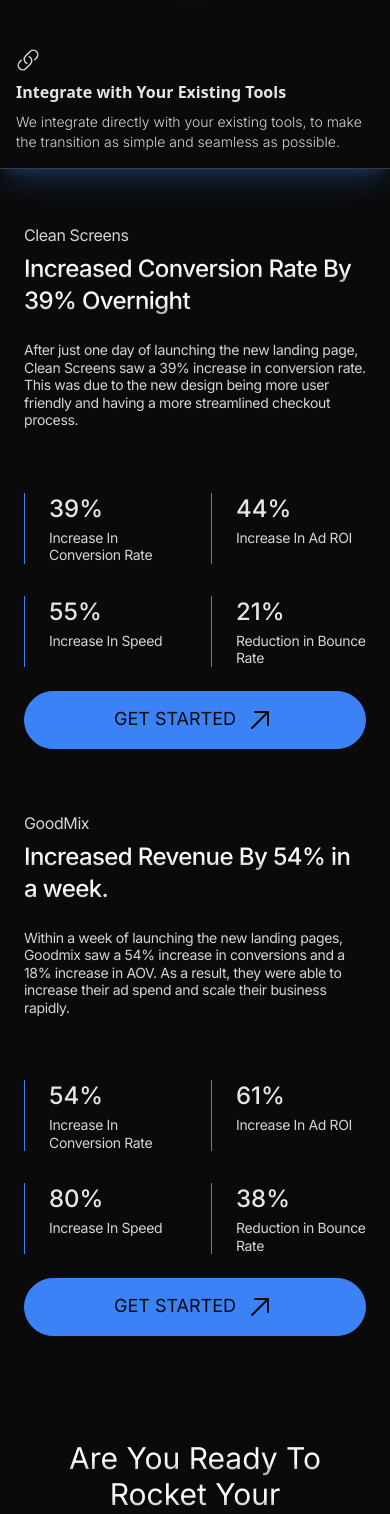
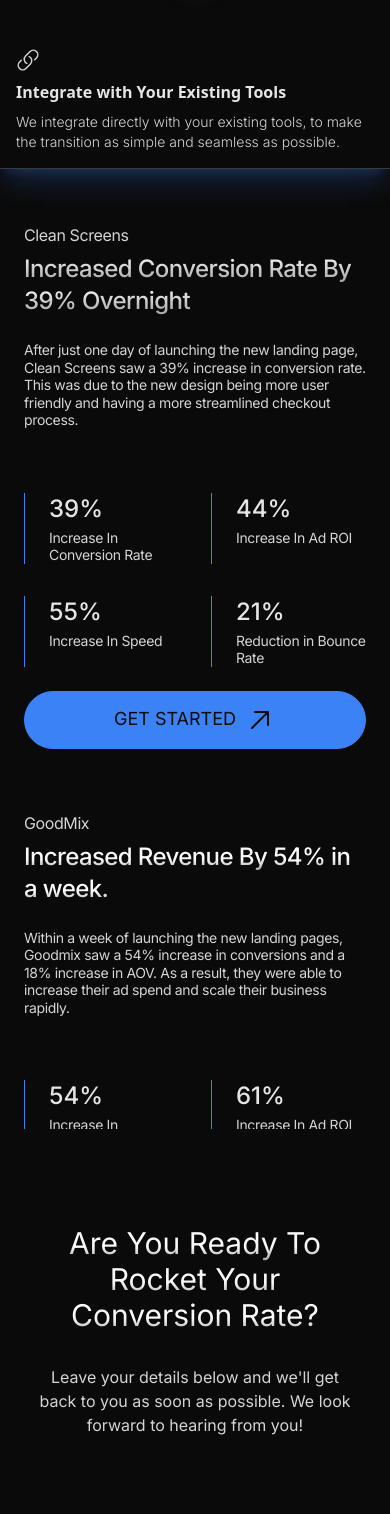
Before and after one commit to duropiri/Relay, a Next.js app in the folder relay-headless/: page / in a window 390 px wide. Shown: the part 5482-6996 px from the top of the page. Built offline with nearby package versions, Linux system fonts and the light colour scheme.

Commit message:
responsiveness

```diff
--- a/relay-headless/src/components/Hero.js
+++ b/relay-headless/src/components/Hero.js
@@ -284,7 +284,7 @@ const Hero = () => {
           <img
             src="/img/homezy.webp"
             alt="Homezy"
-            class="sm:h-54 h-48 w-auto rounded-lg border border-neutral-700 grayscale-[50%] lg:h-72"
+            className="sm:h-54 h-48 w-auto rounded-lg border border-neutral-700 grayscale-[50%] lg:h-72"
             loading="eager"
             width="1728"
             height="992"
@@ -293,7 +293,7 @@ const Hero = () => {
           <img
             src="/img/thai.webp"
             alt="Thai"
-            class="sm:h-54 h-48 w-auto rounded-lg border border-neutral-700 grayscale-[50%] lg:h-72"
+            className="sm:h-54 h-48 w-auto rounded-lg border border-neutral-700 grayscale-[50%] lg:h-72"
             loading="eager"
             width="1728"
             height="992"
@@ -302,7 +302,7 @@ const Hero = () => {
           <img
             src="/img/wellbeing.webp"
             alt="WellBeing"
-            class="sm:h-54 h-48 w-auto rounded-lg border border-neutral-700 grayscale-[50%] lg:h-72"
+            className="sm:h-54 h-48 w-auto rounded-lg border border-neutral-700 grayscale-[50%] lg:h-72"
             loading="eager"
             width="3456"
             height="1984"
@@ -311,7 +311,7 @@ const Hero = () => {
           <img
             src="/img/agenci.webp"
             alt="Agenci"
-            class="sm:h-54 h-48 w-auto rounded-lg border border-neutral-700 grayscale-[50%] lg:h-72"
+            className="sm:h-54 h-48 w-auto rounded-lg border border-neutral-700 grayscale-[50%] lg:h-72"
             loading="eager"
             width="1728"
             height="992"
@@ -320,7 +320,7 @@ const Hero = () => {
           <img
             src="/img/joyfolio.webp"
             alt="Joyfolio"
-            class="sm:h-54 h-48 w-auto rounded-lg border border-neutral-700 grayscale-[50%] lg:h-72"
+            className="sm:h-54 h-48 w-auto rounded-lg border border-neutral-700 grayscale-[50%] lg:h-72"
             loading="eager"
             width="1728"
             height="992"
@@ -329,7 +329,7 @@ const Hero = () => {
           <img
             src="/img/inspire.webp"
             alt="Inspire"
-            class="sm:h-54 h-48 w-auto rounded-lg border border-neutral-700 grayscale-[50%] lg:h-72"
+            className="sm:h-54 h-48 w-auto rounded-lg border border-neutral-700 grayscale-[50%] lg:h-72"
             loading="eager"
             width="1728"
             height="992"
@@ -338,7 +338,7 @@ const Hero = () => {
           <img
             src="/img/wellbeing.webp"
             alt="WellBeing"
-            class="sm:h-54 h-48 w-auto rounded-lg border border-neutral-700 grayscale-[50%] lg:h-72"
+            className="sm:h-54 h-48 w-auto rounded-lg border border-neutral-700 grayscale-[50%] lg:h-72"
             loading="eager"
             width="3456"
             height="1984"
@@ -347,7 +347,7 @@ const Hero = () => {
           <img
             src="/img/fashion.webp"
             alt="Fashion"
-            class="sm:h-54 h-48 w-auto rounded-lg border border-neutral-700 grayscale-[50%] lg:h-72"
+            className="sm:h-54 h-48 w-auto rounded-lg border border-neutral-700 grayscale-[50%] lg:h-72"
             loading="eager"
             width="2456"
             height="1491"
@@ -356,7 +356,7 @@ const Hero = () => {
           <img
             src="/img/requesto.webp"
             alt="Request"
-            class="sm:h-54 h-48 w-auto rounded-lg border border-neutral-700 grayscale-[50%] lg:h-72"
+            className="sm:h-54 h-48 w-auto rounded-lg border border-neutral-700 grayscale-[50%] lg:h-72"
             loading="eager"
             width="1728"
             height="992"
@@ -365,7 +365,7 @@ const Hero = () => {
           <img
             src="/img/darkstudio.webp"
             alt="Studio"
-            class="sm:h-54 h-48 w-auto rounded-lg border border-neutral-700 grayscale-[50%] lg:h-72"
+            className="sm:h-54 h-48 w-auto rounded-lg border border-neutral-700 grayscale-[50%] lg:h-72"
             loading="eager"
             width="1728"
             height="992"
--- a/relay-headless/src/components/Panel.js
+++ b/relay-headless/src/components/Panel.js
@@ -7,22 +7,21 @@ import Image from "next/image";
 
 const Panel = () => {
   const { isLoading } = useGlobalState();
-  const [isDesktop, setIsDesktop] = useState(false);
+  const [isDesktop, setIsDesktop] = useState(true); // Default to one state
 
   useEffect(() => {
-    // This ensures the code runs only on the client side
-    const handleResize = () => {
+    const updateLayout = () => {
       setIsDesktop(window.innerWidth > 768);
     };
 
-    // Check once on mount
-    handleResize();
+    // Set the correct initial value once the component mounts
+    updateLayout();
 
-    // Set up event listener for resize events
-    window.addEventListener("resize", handleResize);
+    // Add event listener for window resize
+    window.addEventListener("resize", updateLayout);
 
-    // Clean up event listener
-    return () => window.removeEventListener("resize", handleResize);
+    // Cleanup
+    return () => window.removeEventListener("resize", updateLayout);
   }, []);
 
   useEffect(() => {
@@ -93,7 +92,9 @@ const Panel = () => {
         ScrollTrigger.getAll().forEach((st) => st.kill());
       };
     }
-  }, [isLoading]);
+  }, [isDesktop, isLoading]);
+
+  console.log("Component rendering with isDesktop:", isDesktop);
 
   return (
     <>
@@ -104,12 +105,18 @@ const Panel = () => {
       >
         <div
           className={`panel-container ${
-            !isDesktop
-              ? "flex flex-col gap-10"
-              : "flex h-full w-[200%] flex-nowrap overscroll-none"
+            isDesktop
+              ? "flex h-full w-[200%] flex-nowrap overscroll-none"
+              : "flex flex-col gap-10"
           }`}
         >
-          <section className="panel relative flex w-full items-center justify-center overflow-auto overscroll-none">
+          <section
+            className={`panel ${
+              isDesktop
+                ? "relative flex w-full items-center justify-center overflow-auto overscroll-none"
+                : "relative flex w-1/2"
+            }`}
+          >
             <div className="py-2 md:py-12">
               <div className="mx-auto max-w-7xl px-6 lg:px-8">
                 <div className="mx-auto grid max-w-2xl grid-cols-1 gap-x-8 gap-y-16 sm:gap-y-20 lg:mx-0 lg:max-w-none lg:grid-cols-2">
@@ -119,7 +126,7 @@ const Panel = () => {
                         Clean Screens{" "}
                       </h2>
                       <h3 className="mt-2 font-melodrama text-2xl tracking-tight text-white sm:text-6xl">
-                        <span className="bg-gradient-to-b from-neutral-50 from-60% to-neutral-400 bg-clip-text font-medium text-transparent lg:to-neutral-600">
+                        <span className="bg-gradient-to-b from-neutral-50 fr             om-60% to-neutral-400 bg-clip-text font-medium text-transparent lg:to-neutral-600">
                           Increased Conversion Rate By 39% Overnight{" "}
                         </span>
                       </h3>
@@ -197,7 +204,13 @@ const Panel = () => {
               </div>
             </div>
           </section>
-          <section className="panel relative flex w-full items-center justify-center overflow-hidden overscroll-none">
+          <section
+            className={`panel ${
+              isDesktop
+                ? "relative flex w-full items-center justify-center overflow-hidden overscroll-none"
+                : "relative flex w-1/2"
+            }`}
+          >
             <div className="py-2 md:py-12">
               <div className="mx-auto max-w-7xl px-6 lg:px-8">
                 <div className="mx-auto grid max-w-2xl grid-cols-1 gap-x-8 gap-y-16 sm:gap-y-20 lg:mx-0 lg:max-w-none lg:grid-cols-2">
--- a/relay-headless/src/components/Why.js
+++ b/relay-headless/src/components/Why.js
@@ -141,7 +141,7 @@ const Why = () => {
               <img
               src="/img/increase-cr.webp"
               alt="Product screenshot"
-              class="right h-auto w-[24rem] max-w-none rounded-xl shadow-xl sm:w-[36rem] md:-ml-4 lg:-ml-0"
+              className="right h-auto w-[24rem] max-w-none rounded-xl shadow-xl sm:w-[36rem] md:-ml-4 lg:-ml-0"
               loading="lazy"
               width="1217"
               height="1227"
@@ -225,7 +225,7 @@ const Why = () => {
                 <img
                   src="/img/design.webp"
                   alt="Product screenshot"
-                  class="left h-auto w-[28rem] max-w-none rounded-xl shadow-xl sm:w-[50rem] md:-ml-4 lg:-ml-0"
+                  className="left h-auto w-[28rem] max-w-none rounded-xl shadow-xl sm:w-[50rem] md:-ml-4 lg:-ml-0"
                   loading="lazy"
                   width="1365"
                   height="832"
```
